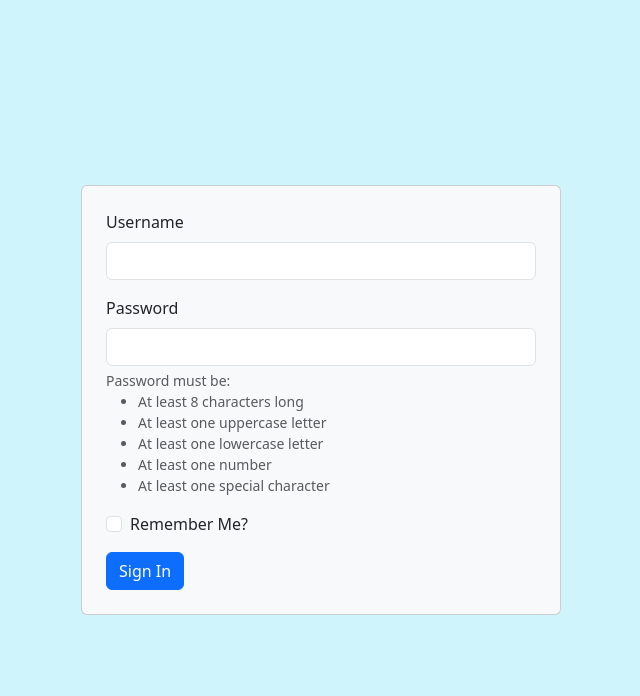
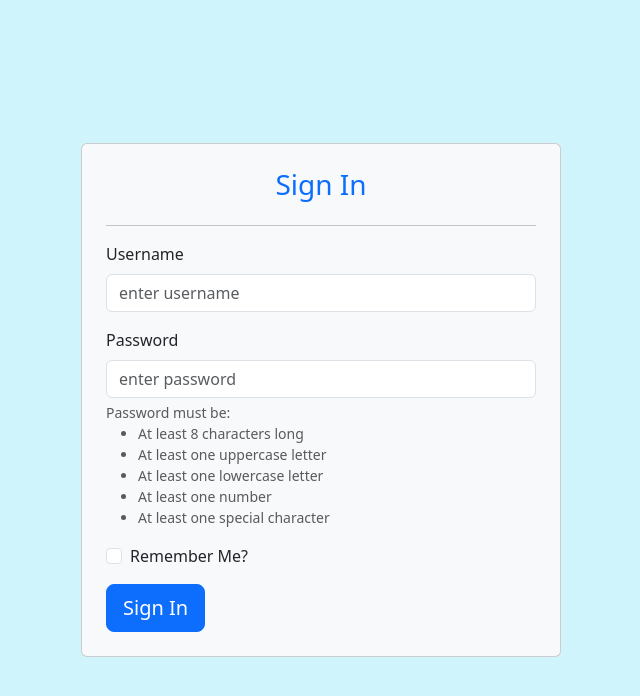
Before and after one commit to craigmckeachie/bootstrap-examples-fall2024, a plain HTML site: page form-example.html in a window 1280 px wide. Shown: the whole page, without its empty margins (319-959 px from the left). Drawn offline with Linux system fonts and the light colour scheme.

Commit message:
add heading, large button

```diff
--- a/form-example.html
+++ b/form-example.html
@@ -10,10 +10,12 @@
   <body>
     <main class="container-fluid bg-info-subtle d-flex justify-content-center align-items-center align-content-center vh-100">
       <div class="card p-4 bg-body-tertiary" style="width: 30rem">
+        <h3 class="text-center text-primary">Sign In</h3>
+        <hr>
         <form>
           <div class="mb-3">
             <label class="form-label" for="username">Username</label>
-            <input id="username" class="form-control" type="text" required />
+            <input id="username" class="form-control" type="text" required  placeholder="enter username" />
           </div>
 
           <div class="mb-3">
@@ -24,6 +26,7 @@
               type="password"
               required
               pattern="(?=.*\d)(?=.*[a-z])(?=.*[A-Z])(?=.*\W).{8,}"
+              placeholder="enter password"
             />
             <div class="form-text">
               Password must be:
@@ -41,7 +44,7 @@
                 <label class="form-check-label" for="rememberMe">Remember Me?</label>
             </div>
         </div>
-          <button type="submit" class="btn btn-primary">Sign In</button>
+          <button type="submit" class="btn btn-primary btn-lg">Sign In</button>
         </form>
       </div>
     </main>
```
